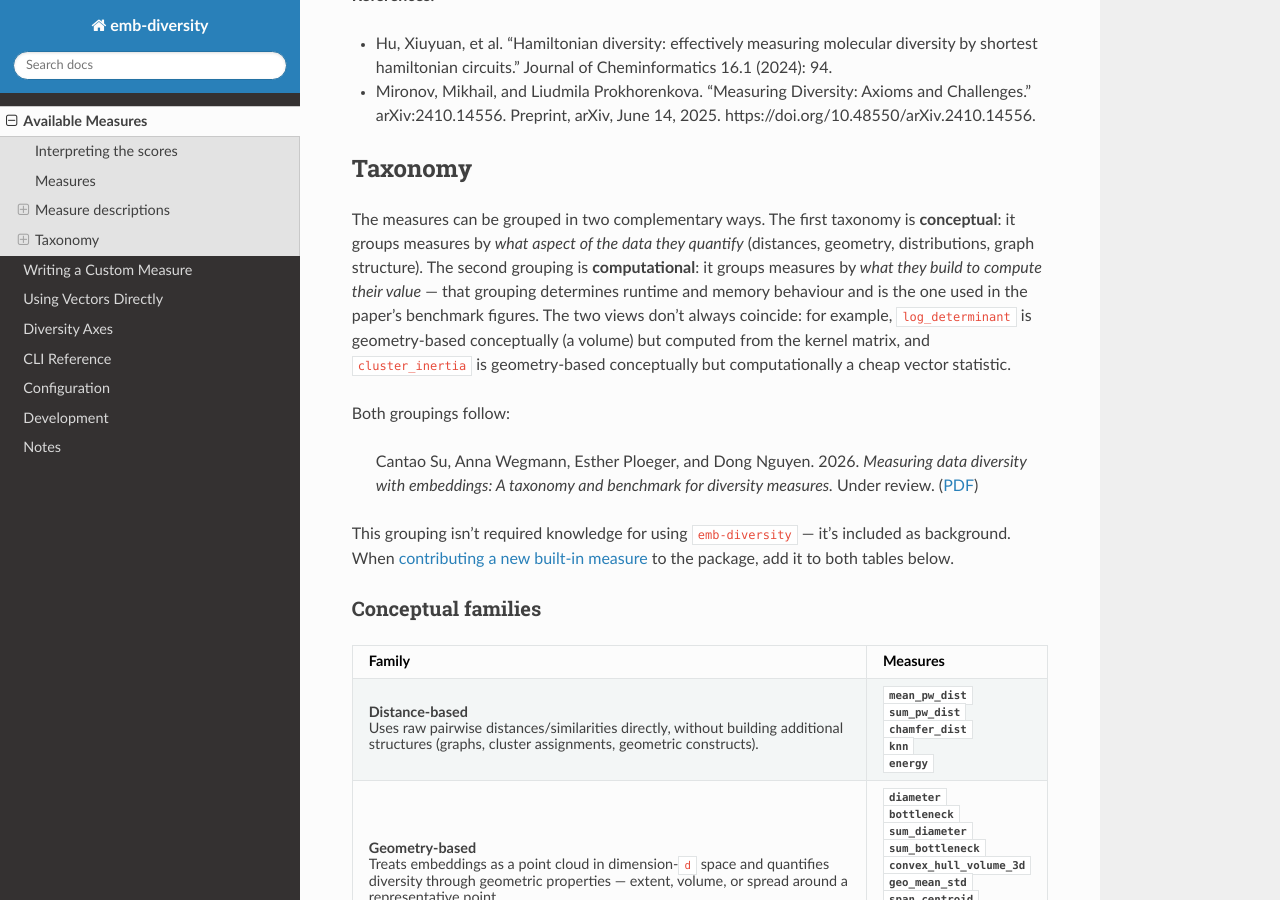
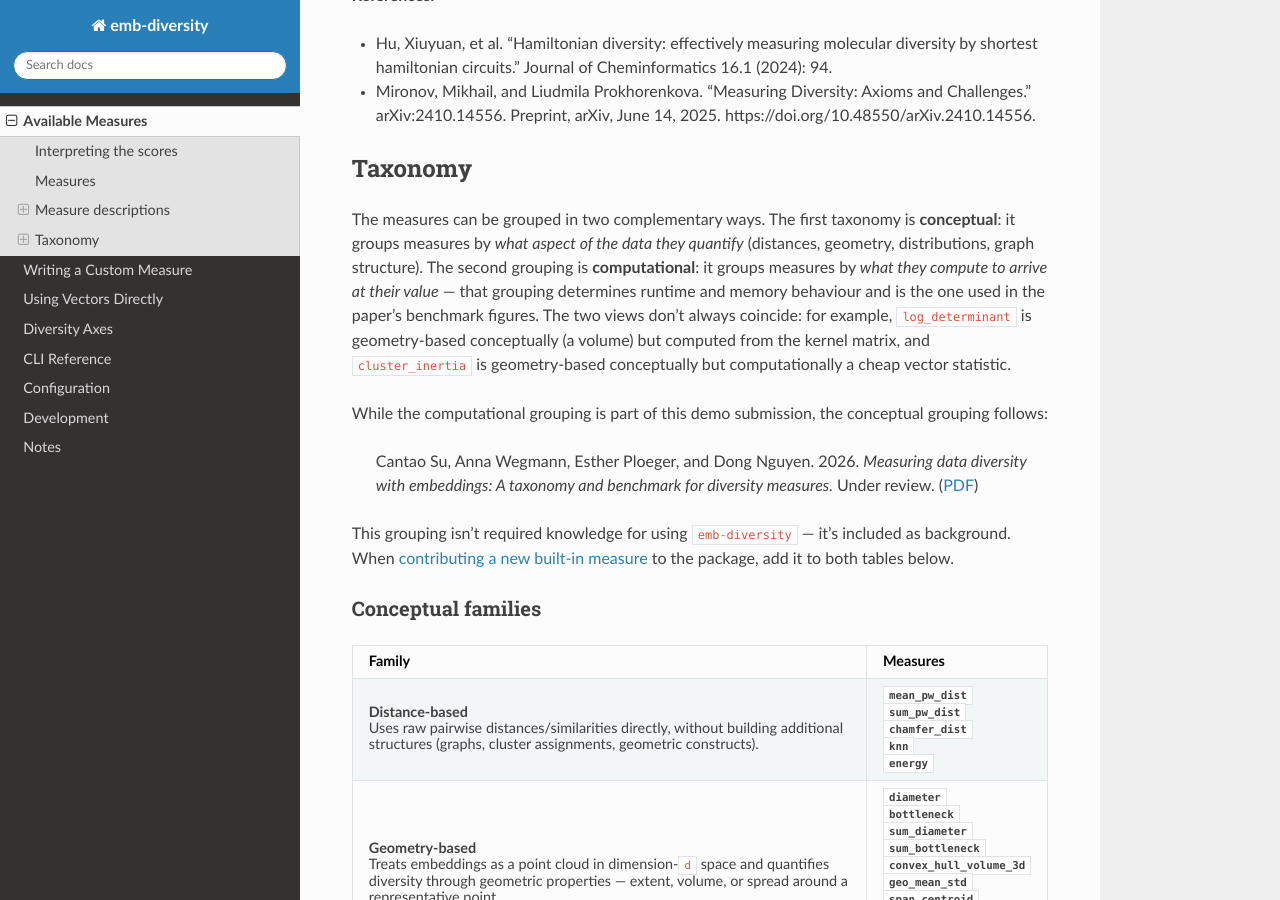
Before and after one commit to nlpsoc/emb-diversity, a Sphinx documentation site: the page built from docs/source/user-guide/measures.md, in a window 1280 px wide and 900 px high, scrolled down 12578 px. Built offline with Sphinx 7.4.7 and the Read the Docs theme 3.1.0, drawn with Linux system fonts in a browser that asks for light colours; pages that are not in the unit, such as notebooks, are missing from menus; some of the changed text lies outside the part shown.

Commit message:
Update measures.md

```diff
--- a/docs/source/user-guide/measures.md
+++ b/docs/source/user-guide/measures.md
@@ -446,14 +446,14 @@ practical for small-to-medium datasets rather than very large ones.
 The measures can be grouped in two complementary ways. The first taxonomy is
 **conceptual**: it groups measures by *what aspect of the data they quantify*
 (distances, geometry, distributions, graph structure). The second grouping is
-**computational**: it groups measures by *what they build to compute their
+**computational**: it groups measures by *what they compute to arrive at their
 value* — that grouping determines runtime and memory behaviour and is the one
 used in the paper's benchmark figures. The two views don't always coincide:
 for example, `log_determinant` is geometry-based conceptually (a volume) but
 computed from the kernel matrix, and `cluster_inertia` is geometry-based
 conceptually but computationally a cheap vector statistic.
 
-Both groupings follow:
+While the computational grouping is part of this demo submission, the conceptual grouping follows:
 
 > Cantao Su, Anna Wegmann, Esther Ploeger, and Dong Nguyen. 2026. *Measuring
 > data diversity with embeddings: A taxonomy and benchmark for diversity
```
Also changed, not shown: other parts of docs/source/user-guide/measures.md (+1 -1 lines).
